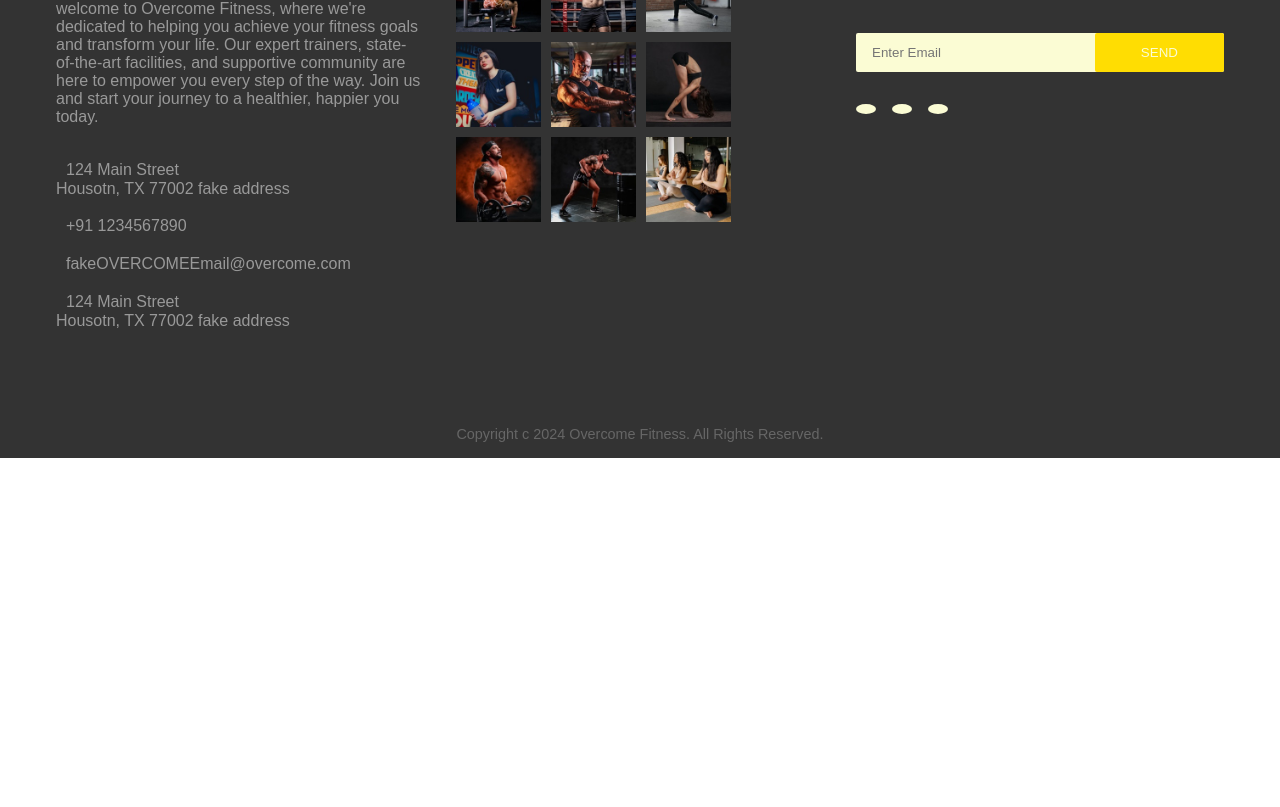
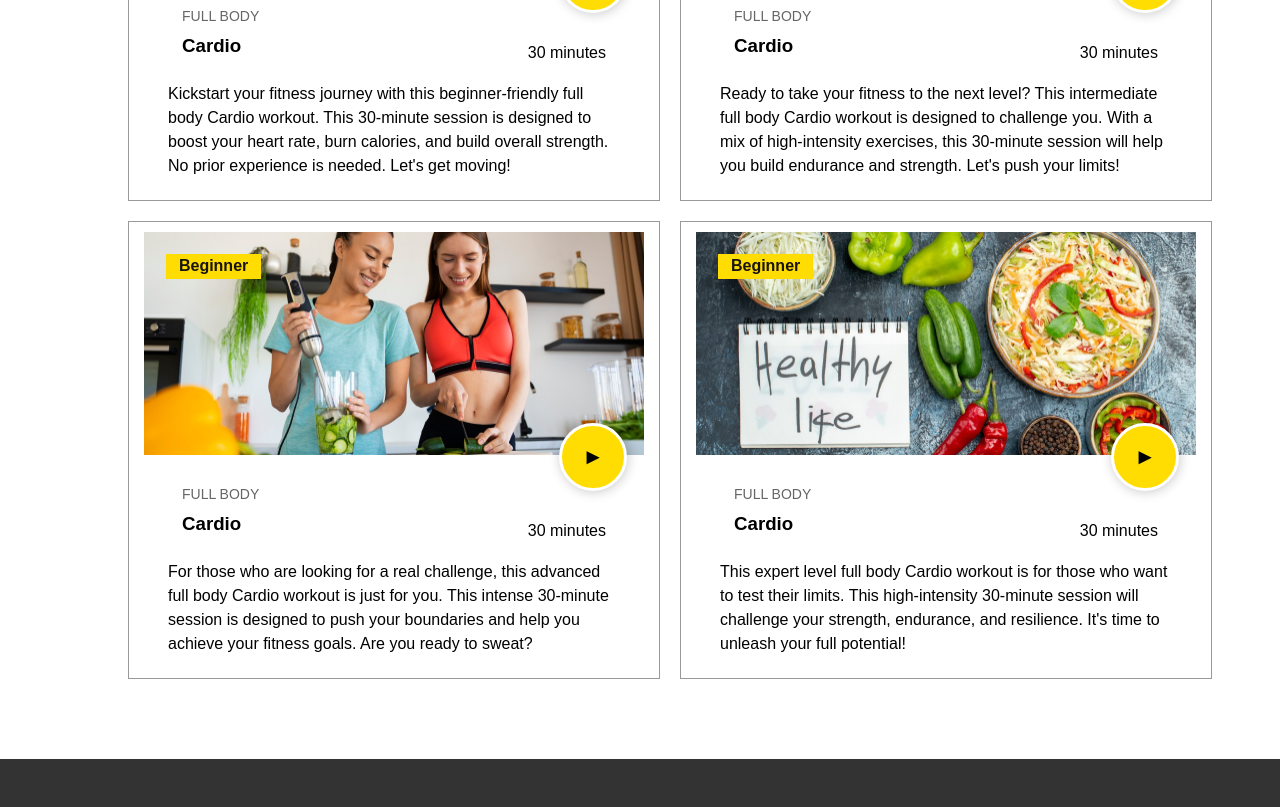
Before and after one commit to kamjohn777/overcome-fitness-site-proto, a website: page Recipes.html in a window 1280 px wide. Shown: the part 957-1764 px from the top of the page. Before the commit the page ends 1415 px from the top, so only its background shows below. Drawn offline with nearby package versions, Linux system fonts and the light colour scheme.

Commit message:
working on the recipes page default content

```diff
--- a/Recipes.html
+++ b/Recipes.html
@@ -100,7 +100,132 @@
           </form>
         </div>
 
-        <div id="recipes"></div>
+        <div id="recipes">
+           <!-- <img src="./assets/deault-excercise-image1.png" alt=""> -->
+        <div class="video-content-wrap">
+          <img class="vcw-img" src="./assets/Rectangle 43.png" alt="" />
+          <div class="video-content">
+            <div class="vc-text-description">
+              <div class="vtd-text-div">
+                <p>full body</p>
+                <h3>Cardio</h3>
+              </div>
+              <p>30 minutes</p>
+            </div>
+          </div>
+
+          <div class="para-wrap-default-content">
+            <p>
+              Kickstart your fitness journey with this beginner-friendly full
+              body Cardio workout. This 30-minute session is designed to boost
+              your heart rate, burn calories, and build overall strength. No
+              prior experience is needed. Let's get moving!
+            </p>
+          </div>
+
+          <a
+            class="video-link-default"
+            href="https://www.youtube.com/watch?v=ml6cT4AZdqI"
+            target="_blank"
+            >&#9658;</a
+          >
+
+          <div class="level-display-wrap">beginner</div>
+        </div>
+
+        <div class="video-content-wrap">
+          <img class="vcw-img" src="./assets/Rectangle 43 (2).png" alt="" />
+          <div class="video-content">
+            <div class="vc-text-description">
+              <div class="vtd-text-div">
+                <p>full body</p>
+                <h3>Cardio</h3>
+              </div>
+              <p>30 minutes</p>
+            </div>
+          </div>
+
+          <div class="para-wrap-default-content">
+            <p>
+              Ready to take your fitness to the next level? This intermediate
+              full body Cardio workout is designed to challenge you. With a mix
+              of high-intensity exercises, this 30-minute session will help you
+              build endurance and strength. Let's push your limits!
+            </p>
+          </div>
+
+          <a
+            class="video-link-default"
+            href="https://www.youtube.com/watch?v=ml6cT4AZdqI"
+            target="_blank"
+            >&#9658;</a
+          >
+
+          <div class="level-display-wrap">beginner</div>
+        </div>
+
+        <div class="video-content-wrap">
+          <img class="vcw-img" src="./assets/Rectangle 43 (3).png" alt="" />
+          <div class="video-content">
+            <div class="vc-text-description">
+              <div class="vtd-text-div">
+                <p>full body</p>
+                <h3>Cardio</h3>
+              </div>
+              <p>30 minutes</p>
+            </div>
+          </div>
+
+          <div class="para-wrap-default-content">
+            <p>
+              For those who are looking for a real challenge, this advanced full
+              body Cardio workout is just for you. This intense 30-minute
+              session is designed to push your boundaries and help you achieve
+              your fitness goals. Are you ready to sweat?
+            </p>
+          </div>
+
+          <a
+            class="video-link-default"
+            href="https://www.youtube.com/watch?v=ml6cT4AZdqI"
+            target="_blank"
+            >&#9658;</a
+          >
+
+          <div class="level-display-wrap">beginner</div>
+        </div>
+
+        <div class="video-content-wrap">
+          <img class="vcw-img" src="./assets/Rectangle 43 (1).png" alt="" />
+          <div class="video-content">
+            <div class="vc-text-description">
+              <div class="vtd-text-div">
+                <p>full body</p>
+                <h3>Cardio</h3>
+              </div>
+              <p>30 minutes</p>
+            </div>
+          </div>
+
+          <div class="para-wrap-default-content">
+            <p>
+              This expert level full body Cardio workout is for those who want
+              to test their limits. This high-intensity 30-minute session will
+              challenge your strength, endurance, and resilience. It's time to
+              unleash your full potential!
+            </p>
+          </div>
+
+          <a
+            class="video-link-default"
+            href="https://www.youtube.com/watch?v=ml6cT4AZdqI"
+            target="_blank"
+            >&#9658;</a
+          >
+
+          <div class="level-display-wrap">beginner</div>
+        </div>
+        </div>
       </section>
 
     <footer class="footer" id="contact">
--- a/recipes.css
+++ b/recipes.css
@@ -421,6 +421,93 @@ nav {
   color: var(--color7);
 }
 
+
+/* default video content styling */
+.video-content-wrap {
+  position: relative;
+}
+
+  .vcw-img {
+    width: 500px;
+    height: 223px;
+    margin: 10px auto;
+  }
+
+  .vc-text-description {
+    display: flex;
+    justify-content: space-between;
+    width: 80%;
+    height: 55px;
+    margin: auto;
+    align-items: flex-end;
+    margin-top: 20px;
+  }
+
+  .vtd-text-div {
+    display: flex;
+    flex-direction: column;
+    height: 60px;
+    justify-content: space-around;
+  }
+
+  .vtd-text-div p {
+    text-transform: uppercase;
+    color: var(--text-color2);
+    font-size: 14px;
+  }
+
+  .video-link-default {
+    background-color: var(--color7);
+    width: 68px;
+    height: 68px;
+    border-radius: 50%;
+    border: 3px solid white;
+    box-shadow: 1px 1px 12px #00000036;
+    display: flex;
+    align-items: center;
+    position: absolute;
+    right: 6%;
+    top: 44%;
+    color: black;
+    text-decoration: none;
+    font-size: 22px;
+    padding: 0;
+    display: flex;
+    justify-content: center;
+  }
+
+.video-content-wrap button {
+  width: 50px;
+    height: 34px;
+    background: transparent;
+    border: none;
+}
+
+.para-wrap-default-content p {
+  width: 452px;
+  height: 88px;
+  margin: auto;
+  line-height: 1.5;
+  margin-top: 20px;
+}
+
+.level-display-wrap {
+  background-color: var(--color7);
+  color: var(--color5);
+  position: absolute;
+  left: 7%;
+  top: 7%;
+  width: 95px;
+  height: 25px;
+  display: flex;
+  align-items: center;
+  justify-content: center;
+  font-weight: bold;
+  font-family: var(--header-font);
+  text-transform: capitalize;
+}
+/* End of default content styling */
+
 @media (min-width: 320px) and (max-width: 539px) {
   .nav__links {
     display: none;
```
Also changed, not shown: Excercises.html (+20 -28 lines), assets/Rectangle 43 (1).png (added), assets/Rectangle 43 (2).png (added), assets/Rectangle 43 (3).png (added), assets/Rectangle 43.png (added).
